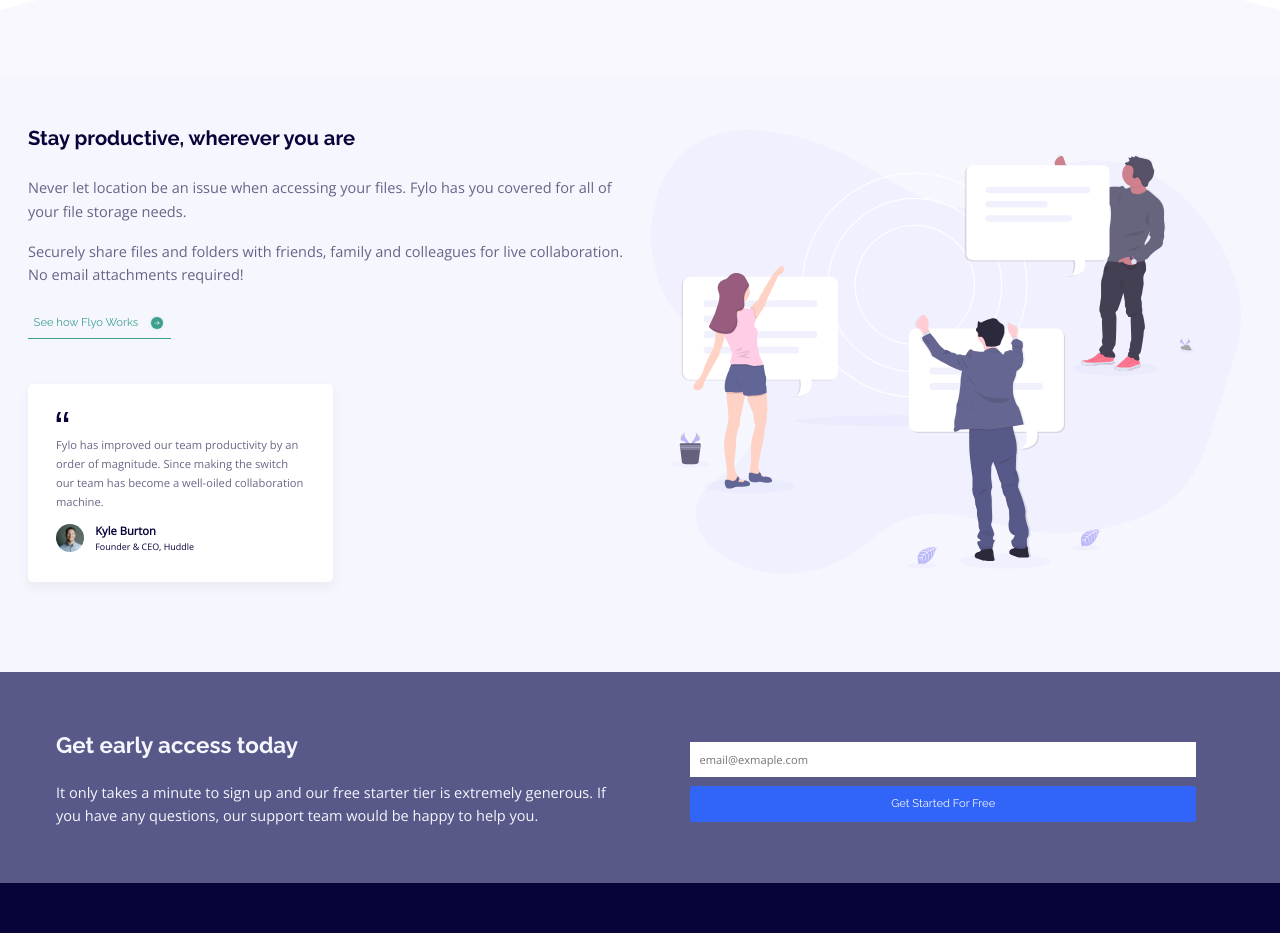
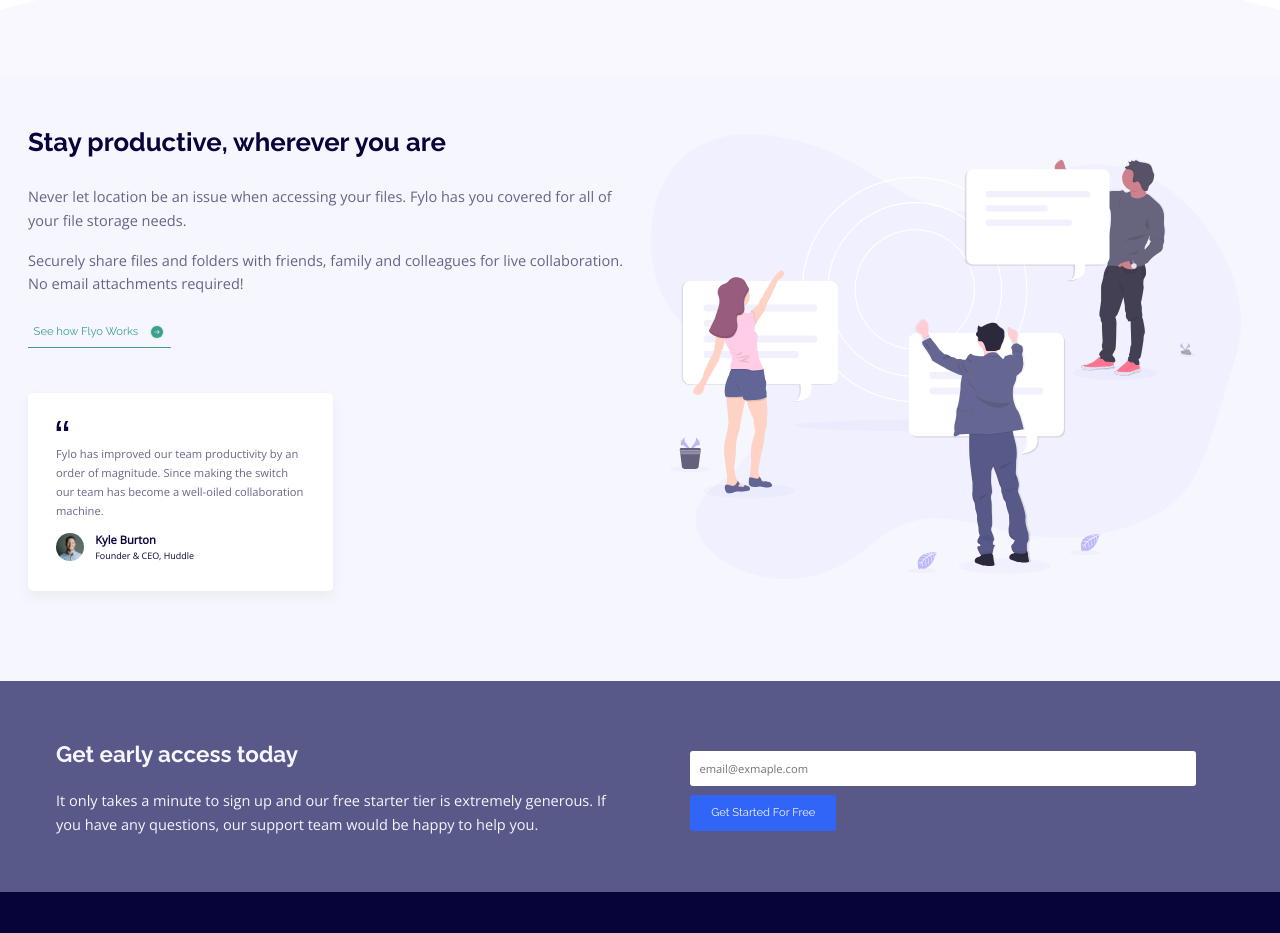
Before and after one commit to devhnry/Flyo-Landing-Page, a website built with Vite: page index.html in a window 1280 px wide. Shown: the part 730-1663 px from the top of the page. Built offline with nearby package versions, Linux system fonts and the light colour scheme.

Commit message:
Adjusted Typography in the feature section

```diff
--- a/assets/sass/base/_typography.scss
+++ b/assets/sass/base/_typography.scss
@@ -51,6 +51,11 @@
             text-align: left;
             font-size: 1.8rem;
         }
+
+        @include respond(tab-port){
+            text-align: left;
+            font-size: 2.3rem;
+        }
     }
 
     &__text-box{
--- a/assets/sass/pages/_home.scss
+++ b/assets/sass/pages/_home.scss
@@ -81,7 +81,14 @@
             outline: none;
             border: none;
             padding: .8rem;
+            border-radius: 3px;
             color: rgba($clr-primary-dark, 0.5);
         }
     }
+
+    &__button{
+        @include respond(phone){
+            max-width: 13em;
+        }
+    }
 }
--- a/index.html
+++ b/index.html
@@ -101,7 +101,7 @@
       <form class="sign-up__form">
         <label for="email2"></label>
         <input class="sign-up__form-box" type="email" name="email" id="email2" placeholder="email@exmaple.com">
-        <input class="btn btn--primary btn--primary-cta" type="submit" value="Get Started For Free">
+        <input class="btn btn--primary btn--primary-cta sign-up__button" type="submit" value="Get Started For Free">
       </form>
     </section>
   </main>
```
Also changed, not shown: assets/css/style.css.
